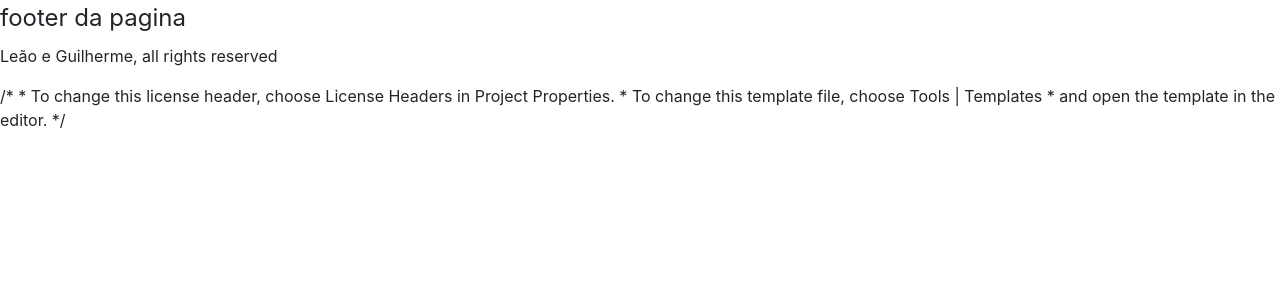
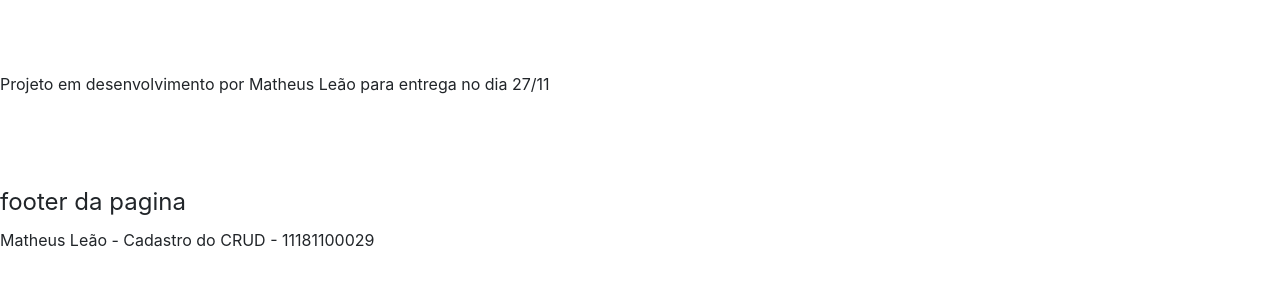
Before and after one commit to matheusLeaao/projetoPHP, a PHP site: page /empresa.php in a window 1280 px wide. Shown: the part 24-324 px from the top of the page. Run offline with PHP 8.4, Linux system fonts and the light colour scheme.

Commit message:
mostrar para o prof

```diff
--- a/cadastroAgenda.php
+++ b/cadastroAgenda.php
@@ -3,7 +3,7 @@ include 'header.php';
 include 'conexao.php';
 $nomeAgenda=$_POST['nome'];
 $celularAgenda=$_POST['telefone'];
-$sql = "INSERT INTO agenda (nome, telefone) VALUES ('$nomeAgenda', '$celularAgenda')";
+$sql = "INSERT INTO pessoa (nome, telefone) VALUES ('$nomeAgenda', '$celularAgenda')";
 
 //$resultado= ;
 if (mysqli_query($conexao, $sql)){
--- a/conexao.php
+++ b/conexao.php
@@ -2,5 +2,5 @@
 $host ="localhost";
 $username="root";
 $passwd ="";
-$dbname ="aula16.10";
+$dbname ="projeto";
 $conexao = new mysqli($host, $username, $passwd, $dbname);
--- a/contato.php
+++ b/contato.php
@@ -1,3 +1,5 @@
 <?php include 'header.php'; ?>
-
+<br><br><br>
+<br><br><br>
+<br><br><br>
 <?php include 'footer.php'; ?>
--- a/empresa.php
+++ b/empresa.php
@@ -1,9 +1,5 @@
 <?php include 'header.php'; ?>
-
+<br><br><br>
+<p>Projeto em desenvolvimento por Matheus Leão para entrega no dia 27/11</p>
+<br><br><br>
 <?php include 'footer.php'; ?>
-
-/*
- * To change this license header, choose License Headers in Project Properties.
- * To change this template file, choose Tools | Templates
- * and open the template in the editor.
- */
--- a/footer.php
+++ b/footer.php
@@ -3,7 +3,7 @@
         <legend>
             footer da pagina
         </legend>
-        <p>Leão e Guilherme, all rights reserved</p>
+        <p>Matheus Leão - Cadastro do CRUD - 11181100029</p>
     </fieldset>
 
 
```
